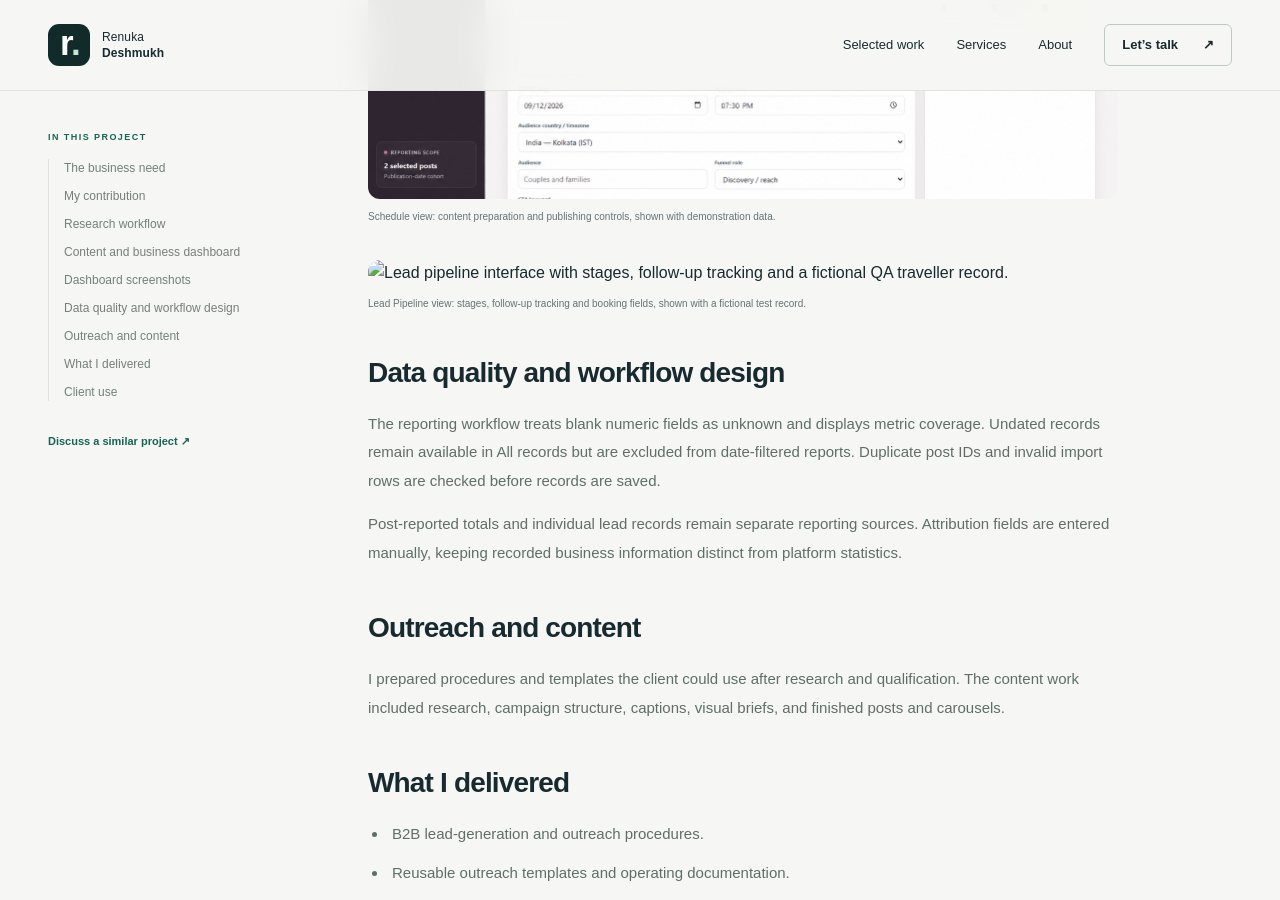
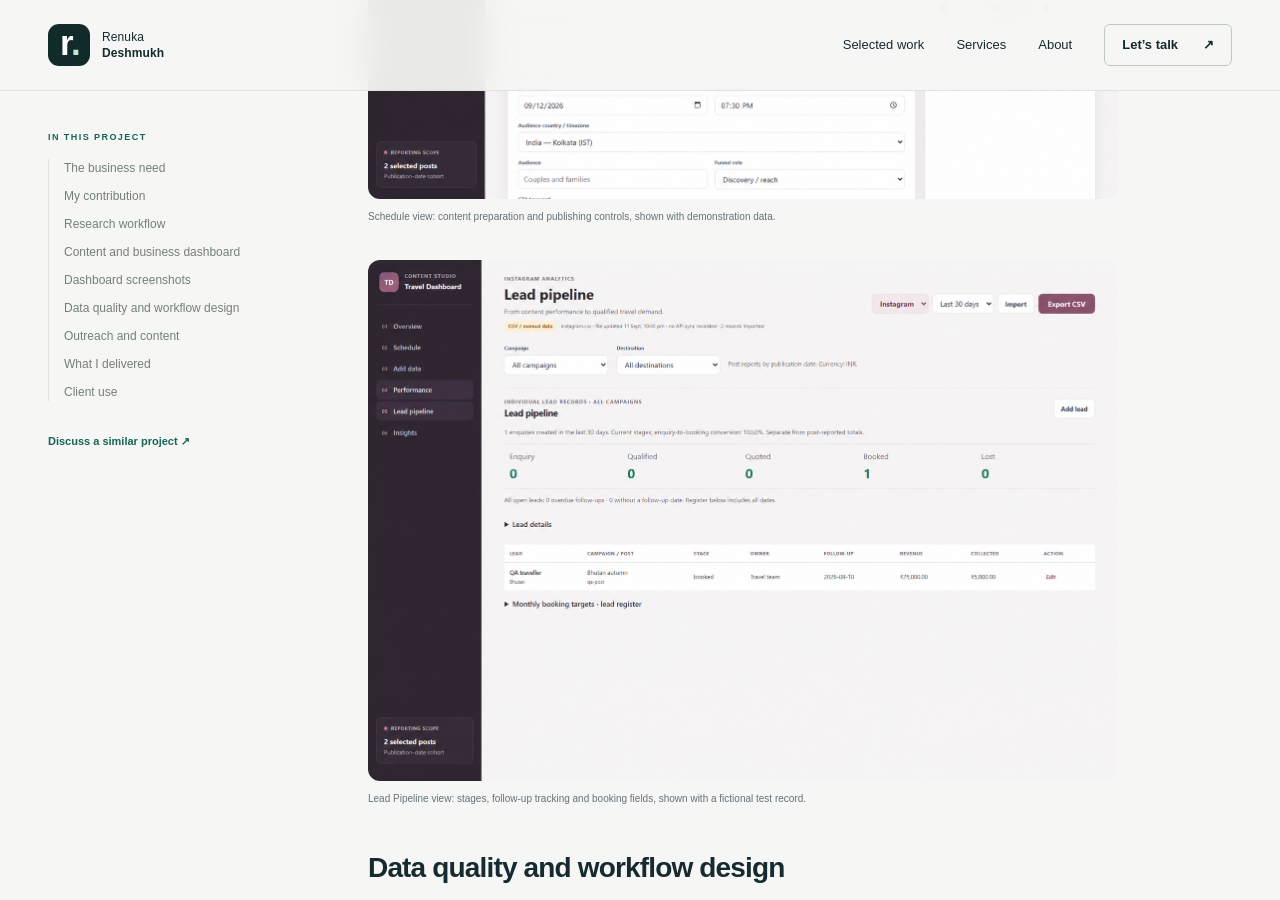
Before and after one commit to RenukaDeshmukh23/renukadeshmukh23.github.io, a Jekyll site: the page built from _projects/travel-b2b-workflows.md, in a window 1280 px wide and 900 px high, scrolled down 2977 px. Built offline with Jekyll 4.4.1, drawn with Linux system fonts in a browser that asks for light colours.

Commit message:
Fix image source path in travel-b2b-workflows.md

```diff
--- a/_projects/travel-b2b-workflows.md
+++ b/_projects/travel-b2b-workflows.md
@@ -50,7 +50,7 @@ The dashboard images are digitally anonymised for confidentiality and use demons
 </figure>
 
 <figure class="case-visual">
-  <img src="/assets/projects/travel-dashboard/lead-pipeline.png" alt="Lead pipeline interface with stages, follow-up tracking and a fictional QA traveller record." loading="lazy">
+  <img src="/assets/travel-dashboard/lead-pipeline.png" alt="Lead pipeline interface with stages, follow-up tracking and a fictional QA traveller record." loading="lazy">
   <figcaption>Lead Pipeline view: stages, follow-up tracking and booking fields, shown with a fictional test record.</figcaption>
 </figure>
 
```
